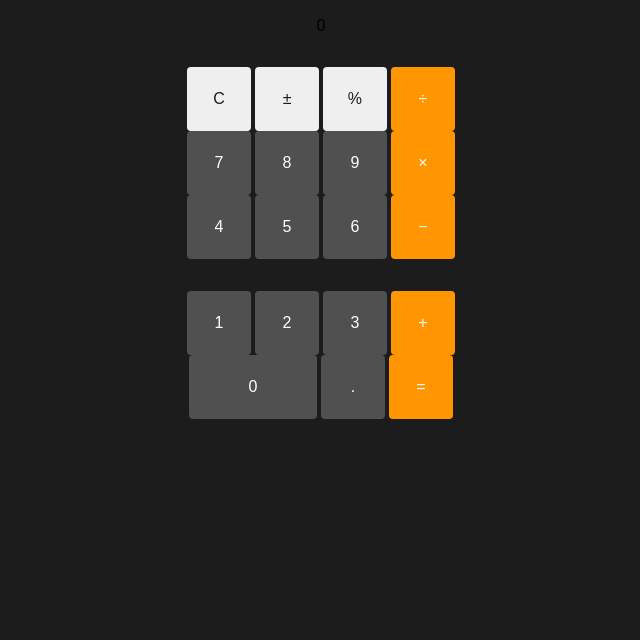
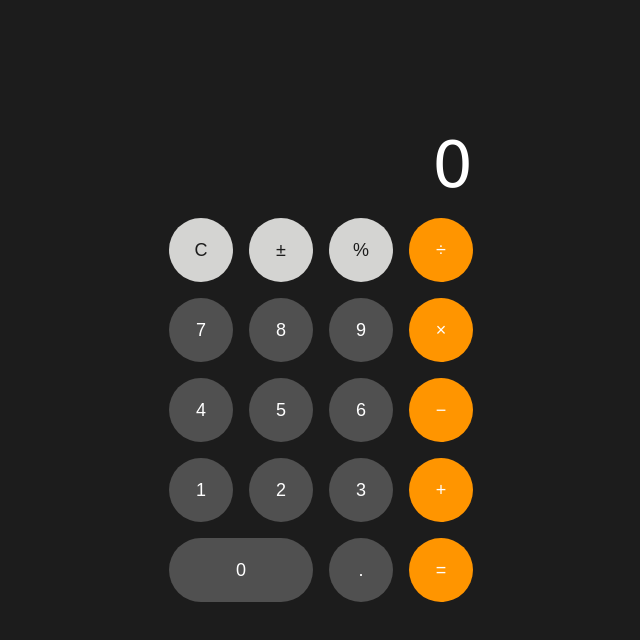
Before and after one commit to jordlim/odin-calculator, a plain HTML site: page index.html in a window 1280 px wide. Shown: the whole page, without its empty margins (319-959 px from the left). Drawn offline with Linux system fonts and the light colour scheme.

Commit message:
Finish design layout with CSS

```diff
--- a/index.html
+++ b/index.html
@@ -8,7 +8,7 @@
     <script src="calc.js"></script>
 </head>
 <body>
-    <p> 0 </p>
+    <p id="amount"> 0 </p>
     <div class="buttons">
         <div class="row1">
             <button id="clear">
@@ -38,7 +38,7 @@
                 &times;
             </button>
         </div>
-        <div class="row3"></div>
+        <div class="row3">
             <button id="four">
                 4
             </button>
@@ -52,7 +52,7 @@
                 &minus;
             </button>
         </div>
-        <div class="row4"></div>
+        <div class="row4">
             <button id="one">
                 1
             </button>
@@ -66,7 +66,7 @@
                 &plus;
             </button>
         </div>
-        <div class="row5"></div>
+        <div class="row5">
             <button id="zero">
                 0
             </button>
--- a/style.css
+++ b/style.css
@@ -5,33 +5,66 @@ body {
 }
 
 body {
-  font-family: "Roboto", sans-serif;
+  font-family: Verdana, Geneva, Tahoma, sans-serif;
   text-align: center;
+  font-size: 64px;
+
   /* display: flex;
   flex-direction: column; */
 
-
+  color: white;
   background-color: #1c1c1c;
 
+  /* 64*4buttons + 16*3gap */
+  width: 304px;
+
   margin: auto;
+  margin-top: 128px;
+}
+
+#amount {
+    display: flex;
+    justify-content: right;
+    margin-bottom: 16px;
 }
 
 .row1, .row2, .row3, .row4, .row5 {
-
+    display: flex;
+    align-items: center;
+    justify-content: center;
+    gap: 16px;
 }
 
 .buttons {
+    display: flex;
+    flex-direction: column;
+    text-align: center;
+    gap: 16px;
+}
 
-    text-align: center;
-    gap: 64px;
-    margin: 32px;
-  }
+button {
+    font-size: large;
+    font-weight: 512px;
 
+    color: white;
+    border: none;
 
+    border-radius: 32px;
+    width: 64px;
+    height: 64px;
+}
 
+button:hover {
+    filter: brightness(90%);
+    color: #1c1c1c;
+}
 
 #clear, #sign, #percent {
+    background-color: #d4d4d2;
     color: #1c1c1c;
+}
+#clear:hover, #sign:hover, #percent:hover {
+    color: white;
 }
 
 #divide, #multiply, #add, #subtract, #equals {
@@ -42,19 +75,6 @@ body {
     background-color: #505050;;
 }
 
-button {
-    font-size: medium;
-    color: white;
-    border: none;
-    border-radius: 4px;
-    width: 64px;
-    height: 64px;
+#zero {
+    width: 144px;
 }
-
-#zero {
-    width: 128px;
-}
-
-button:hover {
-    filter: brightness(95%);
-}
```
